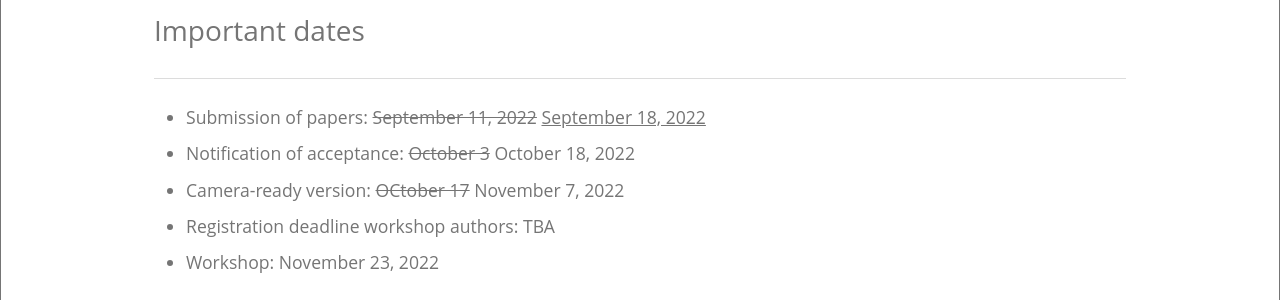
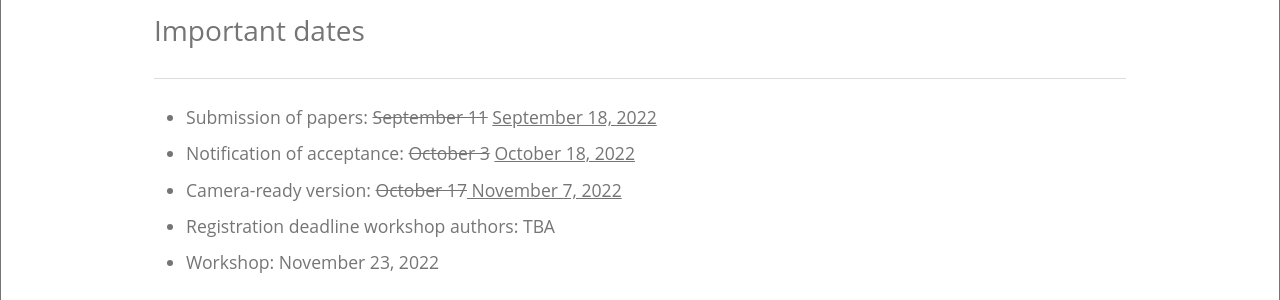
Before and after one commit to thedude81/dtworkshop, a Jekyll site: the page built from index.html, in a window 1280 px wide and 900 px high, scrolled down 2258 px. Shown: the part 155-455 px from the top of the window. Built offline with Jekyll 4.4.1, drawn with Linux system fonts in a browser that asks for light colours.

Commit message:
Update index.html

```diff
--- a/index.html
+++ b/index.html
@@ -94,9 +94,9 @@ title: 1st International Workshop on Digital Twin Engineering
       <h3 id="important-dates">Important dates</h3>
       <hr>
       <ul>
-        <li>Submission of papers: <del>September 11, 2022</del> <ins>September 18, 2022</ins></li>
-        <li>Notification of acceptance: <del>October 3</del> October 18, 2022</li>
-        <li>Camera-ready version: <del>OCtober 17</del> November 7, 2022</li>
+        <li>Submission of papers: <del>September 11</del> <ins>September 18, 2022</ins></li>
+        <li>Notification of acceptance: <del>October 3</del> <ins>October 18, 2022</ins></li>
+        <li>Camera-ready version: <del>October 17</del><ins> November 7, 2022</ins></li>
         <li>Registration deadline workshop authors: TBA</li>
         <li>Workshop: November 23, 2022</li>
       </ul>
```
